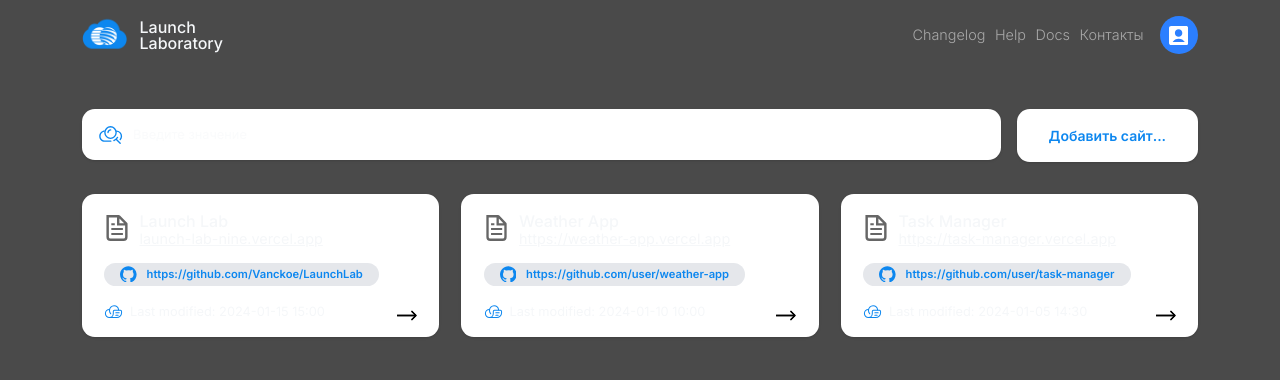
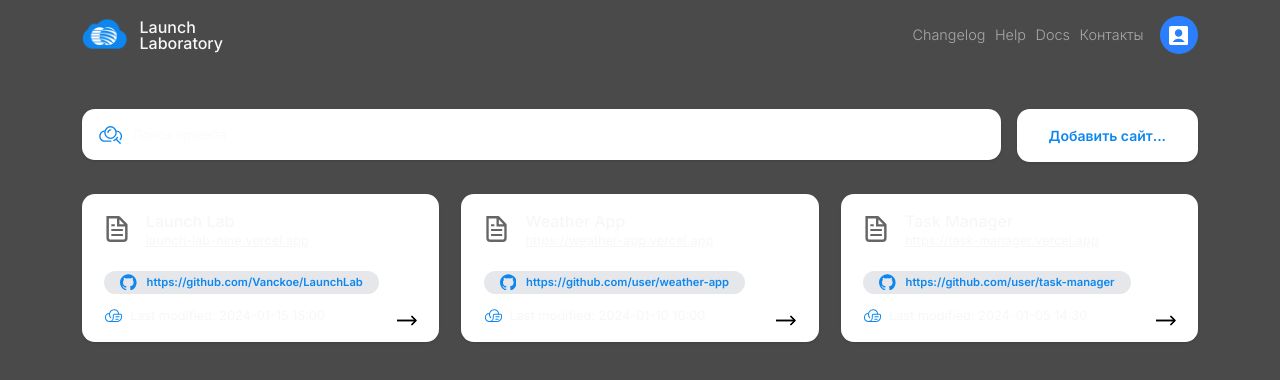
Before and after one commit to Vanckoe/LaunchLab, a Next.js app: page / in a window 1280 px wide. Shown: the top 380 px of the page. Built offline with nearby package versions, Linux system fonts and the light colour scheme.

Commit message:
style: improve UI spacing, placeholders, and navigation
Adjust spacing and layout in project card, add placeholder text for search input, and enhance navigation in new project page. These changes aim to improve user experience and consistency across the UI.

```diff
--- a/src/app/newProject/page.tsx
+++ b/src/app/newProject/page.tsx
@@ -4,15 +4,21 @@ import Input from '@/components/ui/input';
 import Github from '@/assets/github';
 import Left from '@/assets/Left';
 import Button from '@/components/ui/button';
+import { ChevronLeft } from 'lucide-react';
 // import Attention from '@/assets/attention';
 import AccordeonEnv from '@/components/ui/accordeonEnv';
+import Link from 'next/link';
 
 const NewProject = () => {
   return (
     <div className="flex flex-col w-full mx-auto container mt-[4rem]">
       <div className="mx-auto flex flex-col gap-5 rounded-2xl md:max-w-[50rem] w-full bg-white  py-7 px-7">
-        <p className="text-3xl font-semibold">Новый проект: </p>
-
+        <div className="flex flex-row items-center">
+          <Link href={'/'} className='pr-5 py-3'>
+            <ChevronLeft />
+          </Link>
+          <p className="text-3xl font-semibold">Новый проект: </p>
+        </div>
         <div className="flex flex-col gap-2">
           <p className="">Выберите, где какой проект хотите создать, и дайте ему название.</p>
           {/* <Input
--- a/src/app/page.tsx
+++ b/src/app/page.tsx
@@ -34,7 +34,7 @@ export default function Home() {
   return (
     <div className="flex flex-col w-full mx-auto container mt-[4rem]">
       <div className="flex flex-row items-stretch gap-5">
-        <Input className="bg-white" iconLeft={<CloudSearch width="2rem" height="2rem" />} />
+        <Input className="bg-white" iconLeft={<CloudSearch width="2rem" height="2rem" />} placeholder='Поиск проекта'/>
         <Link href={'/newProject'}>
           <Button>Добавить сайт...</Button>
         </Link>
--- a/src/components/ui/accordeonBuild.tsx
+++ b/src/components/ui/accordeonBuild.tsx
@@ -92,7 +92,7 @@ const BuildOutputSettings: React.FC = () => {
           >
             <SettingRow
               label="Команда Build"
-              placeholder="`npm run build` or `next build`"
+              placeholder="`next build` default"
             />
             <SettingRow
               label="Output Directory"
@@ -100,7 +100,7 @@ const BuildOutputSettings: React.FC = () => {
             />
             <SettingRow
               label="Install Command"
-              placeholder="`yarn install`, `npm install`, or `bun install`"
+              placeholder="`yarn install`, `npm install`, или `bun install`"
             />
           </motion.div>
         )}
--- a/src/components/ui/projectCard.tsx
+++ b/src/components/ui/projectCard.tsx
@@ -15,12 +15,12 @@ interface ProjectCardProps {
 
 const ProjectCard = ({ domainName, link, github, lastUpdated, favicon }: ProjectCardProps) => {
   return (
-    <div className="shadow bg-white flex flex-col gap-5 rounded-2xl py-5 px-7">
-      <div className="flex flex-row items-center gap-3">
+    <div className="shadow bg-white flex flex-col gap-7 rounded-2xl py-5 px-7">
+      <div className="flex flex-row items-center gap-5">
         <Image src={favicon} alt="favicon" width={40} height={40} className="size-[2rem]" />
-        <div className="flex flex-col">
+        <div className="flex flex-col gap-1">
           <p className="text-xl font-medium">{domainName}</p>
-          <Link href={link} className="text-lg leading-[100%] underline font-normal">
+          <Link href={link} className="text-base leading-[100%] underline font-normal">
             {link}
           </Link>
         </div>
@@ -33,7 +33,7 @@ const ProjectCard = ({ domainName, link, github, lastUpdated, favicon }: Project
         {github}
       </Link>
 
-      <Link href={'#!'} className="flex flex-row items-end justify-between">
+      <Link href={'#!'} className="flex -mt-3 flex-row items-end justify-between">
         <div className="flex flex-row items-center gap-2">
           <CloudPaper width="1.5rem" height="1.5rem" />
           <p className="">Last modified: {lastUpdated}</p>
```
